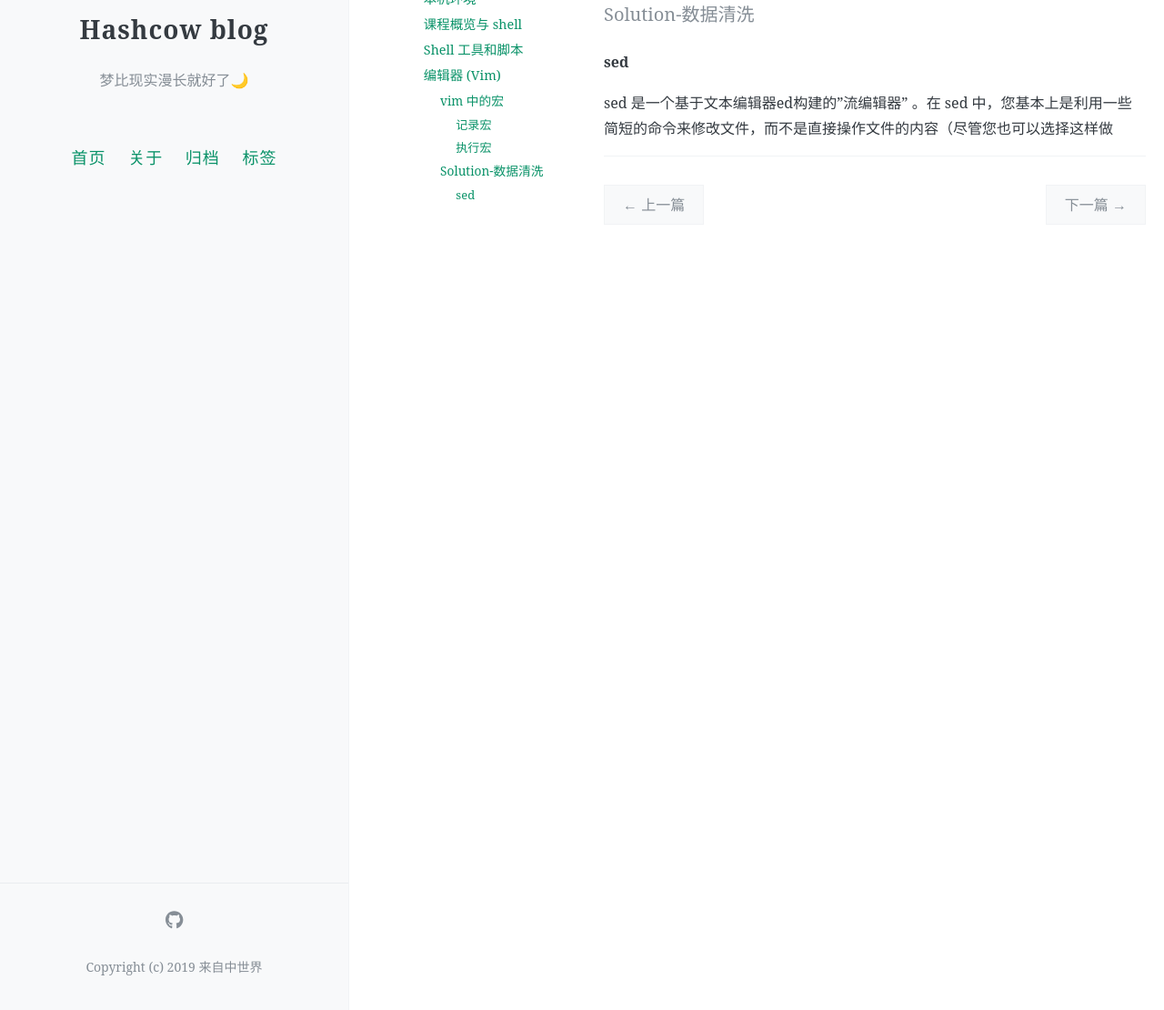
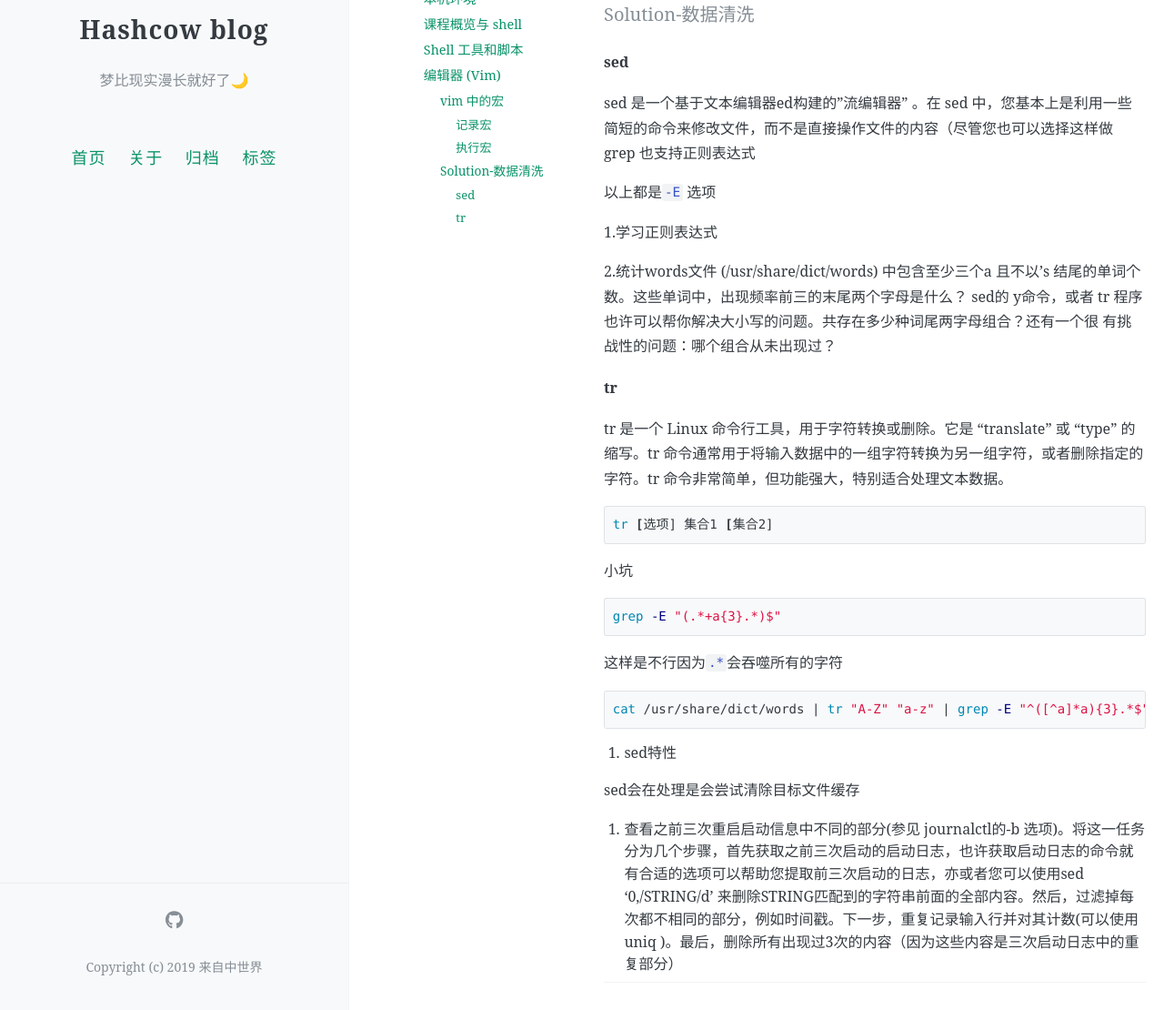
Before and after one commit to hashcowuwu/blog, a Jekyll site: the page built from _posts/2024-05-20-TheMissingSemesterofYourCSEducation.md, in a window 1280 px wide and 1400 px high, scrolled down 4748 px. Shown: the part 290-1400 px from the top of the window at 91% size. Built offline with Jekyll 4.4.1, drawn with Linux system fonts in a browser that asks for light colours; comment, search, counter and statistics services are not loaded; before the commit the page ends 5325 px from its top, so only the background shows below that.

````diff
--- a/_posts/2024-05-20-TheMissingSemesterofYourCSEducation.md
+++ b/_posts/2024-05-20-TheMissingSemesterofYourCSEducation.md
@@ -212,3 +212,37 @@ find . -type f -print0 | xargs -0 ls -t
 ##### sed
 
 sed 是一个基于文本编辑器ed构建的”流编辑器” 。在 sed 中，您基本上是利用一些简短的命令来修改文件，而不是直接操作文件的内容（尽管您也可以选择这样做
+grep 也支持正则表达式
+
+以上都是`-E` 选项
+
+1.学习正则表达式
+
+
+2.统计words文件 (/usr/share/dict/words) 中包含至少三个a 且不以's 结尾的单词个数。这些单词中，出现频率前三的末尾两个字母是什么？ sed的 y命令，或者 tr 程序也许可以帮你解决大小写的问题。共存在多少种词尾两字母组合？还有一个很 有挑战性的问题：哪个组合从未出现过？
+
+
+##### tr
+
+tr 是一个 Linux 命令行工具，用于字符转换或删除。它是 "translate" 或 "type" 的缩写。tr 命令通常用于将输入数据中的一组字符转换为另一组字符，或者删除指定的字符。tr 命令非常简单，但功能强大，特别适合处理文本数据。
+
+```shell
+tr [选项] 集合1 [集合2]
+```
+
+小坑
+
+```shell
+grep -E "(.*+a{3}.*)$"
+```
+这样是不行因为`.*`会吞噬所有的字符
+
+```shell
+cat /usr/share/dict/words | tr "A-Z" "a-z" | grep -E "^([^a]*a){3}.*$" | grep -v "'s" | wc -l
+```
+
+3. sed特性
+
+sed会在处理是会尝试清除目标文件缓存
+
+4. 查看之前三次重启启动信息中不同的部分(参见 journalctl的-b 选项)。将这一任务分为几个步骤，首先获取之前三次启动的启动日志，也许获取启动日志的命令就有合适的选项可以帮助您提取前三次启动的日志，亦或者您可以使用sed '0,/STRING/d' 来删除STRING匹配到的字符串前面的全部内容。然后，过滤掉每次都不相同的部分，例如时间戳。下一步，重复记录输入行并对其计数(可以使用uniq )。最后，删除所有出现过3次的内容（因为这些内容是三次启动日志中的重复部分）
````
